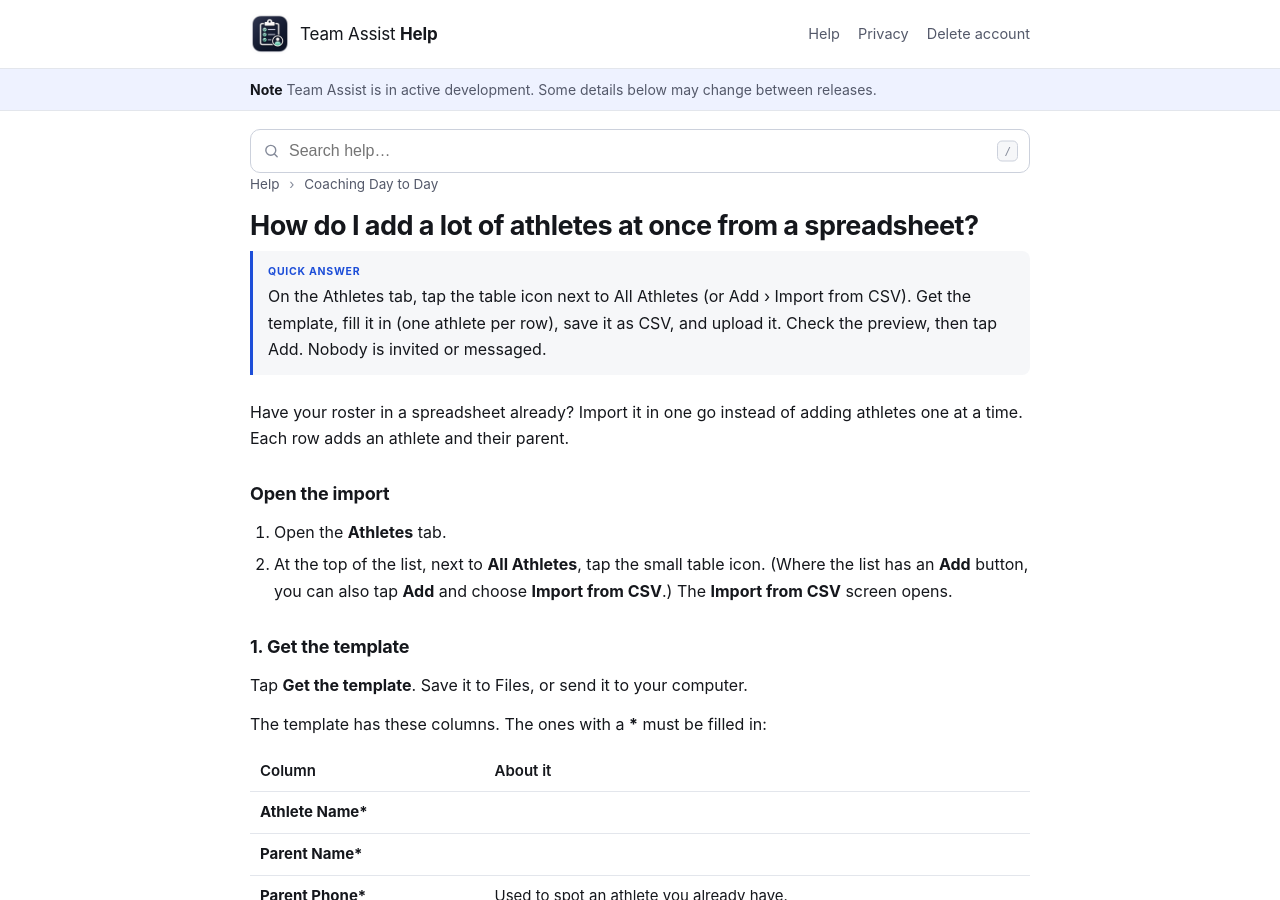
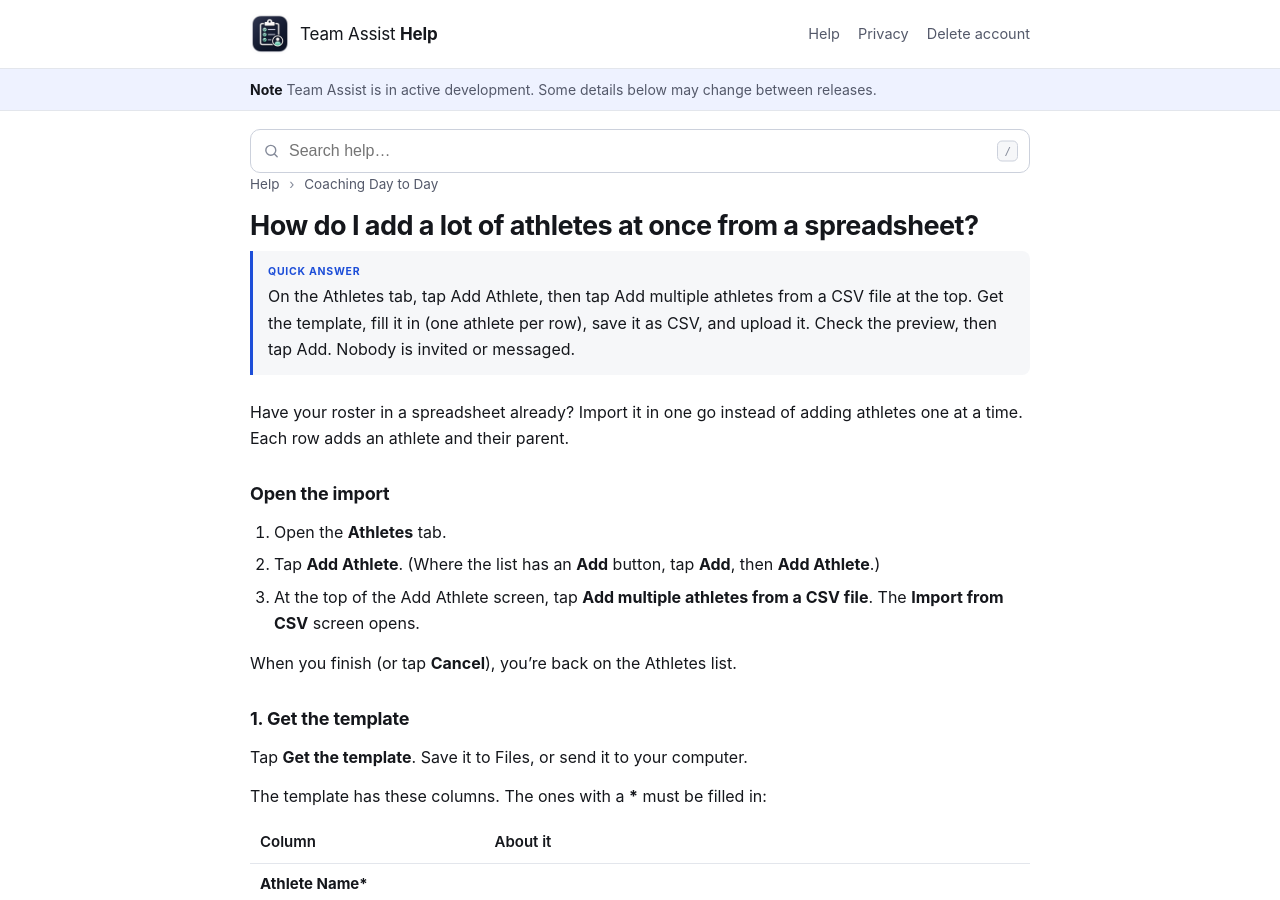
Before and after one commit to mytombrown/team-assist-help, a Jekyll site: the page built from _articles/import-athletes-csv.md, in a window 1280 px wide and 900 px high. Built offline with Jekyll 4.4.1, drawn with Linux system fonts in a browser that asks for light colours.

Commit message:
Import athletes from CSV: open it from Add Athlete (the list shows one button) — TA-1004, rides build 229
Co-Authored-By: Claude Opus 5.5 <noreply@anthropic.com>

```diff
--- a/_articles/import-athletes-csv.md
+++ b/_articles/import-athletes-csv.md
@@ -4,7 +4,7 @@ slug: import-athletes-csv
 category: coaching
 order: 8
 tags: "import, CSV, spreadsheet, Excel, Numbers, Google Sheets, template, bulk, many athletes, roster, parents, upload, add athletes, list"
-quick: "On the Athletes tab, tap the table icon next to All Athletes (or Add › Import from CSV). Get the template, fill it in (one athlete per row), save it as CSV, and upload it. Check the preview, then tap Add. Nobody is invited or messaged."
+quick: "On the Athletes tab, tap Add Athlete, then tap Add multiple athletes from a CSV file at the top. Get the template, fill it in (one athlete per row), save it as CSV, and upload it. Check the preview, then tap Add. Nobody is invited or messaged."
 related:
   - roster-and-teams
   - invitations
@@ -12,6 +12,7 @@ related:
 
 <!-- Written from build 227 source (Version 1.2.1 (227)): AthleteCSVImportView.swift,
      AthleteCSVImportPolicy.swift, ClientsView.swift on future/1.3 41099522.
+     Entry point updated for build 229 (TA-1004): the CSV button moved inside Add Athlete.
      No screenshots yet. -->
 
 Have your roster in a spreadsheet already? Import it in one go instead of adding
@@ -20,9 +21,12 @@ athletes one at a time. Each row adds an athlete and their parent.
 ## Open the import
 
 1. Open the **Athletes** tab.
-2. At the top of the list, next to **All Athletes**, tap the small table icon.
-   (Where the list has an **Add** button, you can also tap **Add** and choose
-   **Import from CSV**.) The **Import from CSV** screen opens.
+2. Tap **Add Athlete**. (Where the list has an **Add** button, tap **Add**, then
+   **Add Athlete**.)
+3. At the top of the Add Athlete screen, tap **Add multiple athletes from a CSV
+   file**. The **Import from CSV** screen opens.
+
+When you finish (or tap **Cancel**), you're back on the Athletes list.
 
 ## 1. Get the template
 
```
